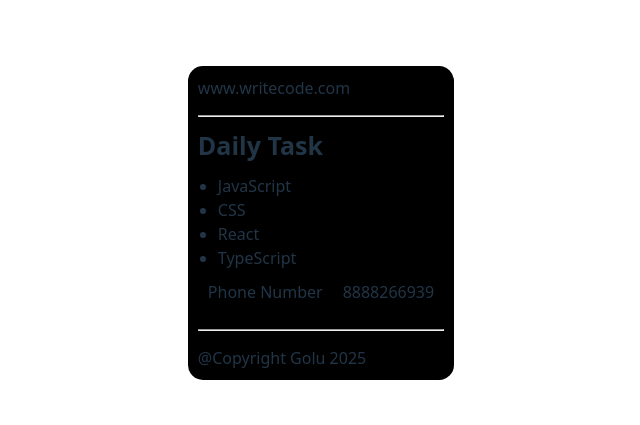
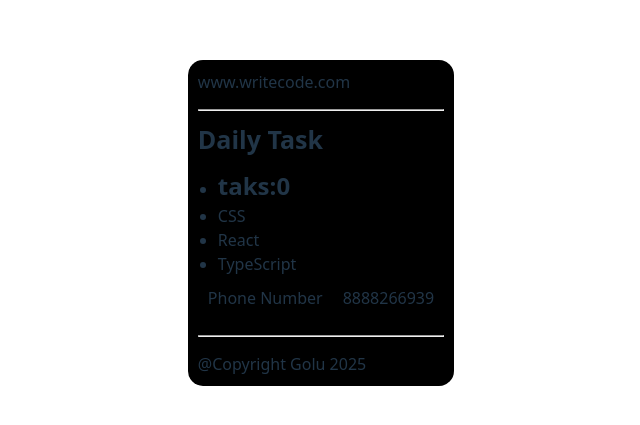
Before and after one commit to ashucj17/Card, a React (Vite) app: page / in a window 1280 px wide. Shown: the part 177-602 px from the top of the page, without its empty margins (319-959 px from the left). Built offline with nearby package versions, Linux system fonts and the light colour scheme.

Commit message:
JS Expressions in JSX

```diff
--- /dev/null
+++ b/src/Components/Expression.jsx
@@ -0,0 +1,12 @@
+const Expression = () =>{
+    const task = ()=>{
+        return ""
+    }
+    return (
+        <>
+            <h2>taks:0</h2>
+        </>
+    )
+}
+
+export default Expression
--- a/src/Components/List.jsx
+++ b/src/Components/List.jsx
@@ -1,10 +1,11 @@
 import React from "react";
+import Expression from "./expression";
 
 const List = () => {
   return (
     <>
       <ul>
-        <li>JavaScript</li>
+        <li><Expression/></li>
         <li>CSS</li>
         <li>React</li>
         <li>TypeScript</li>
```
